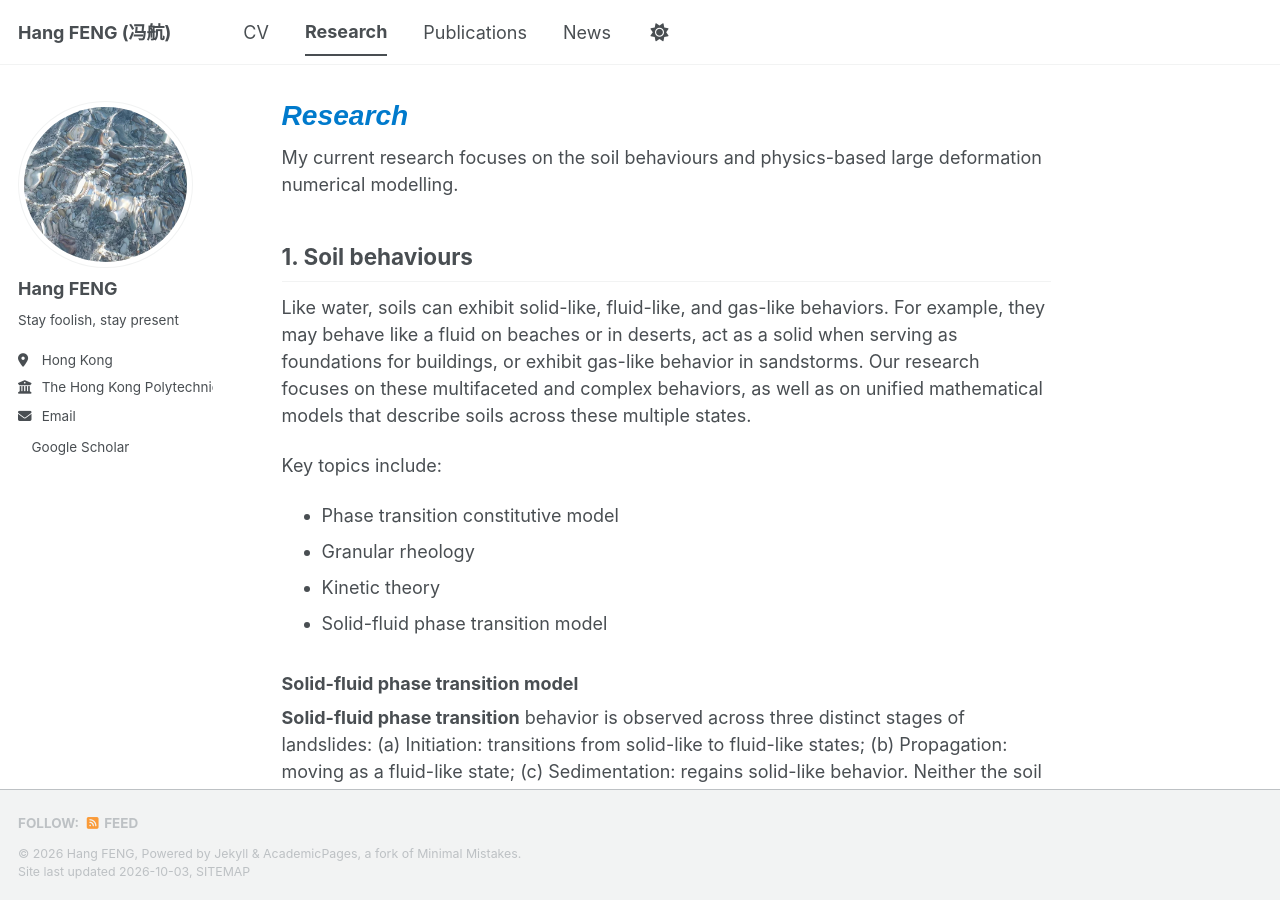
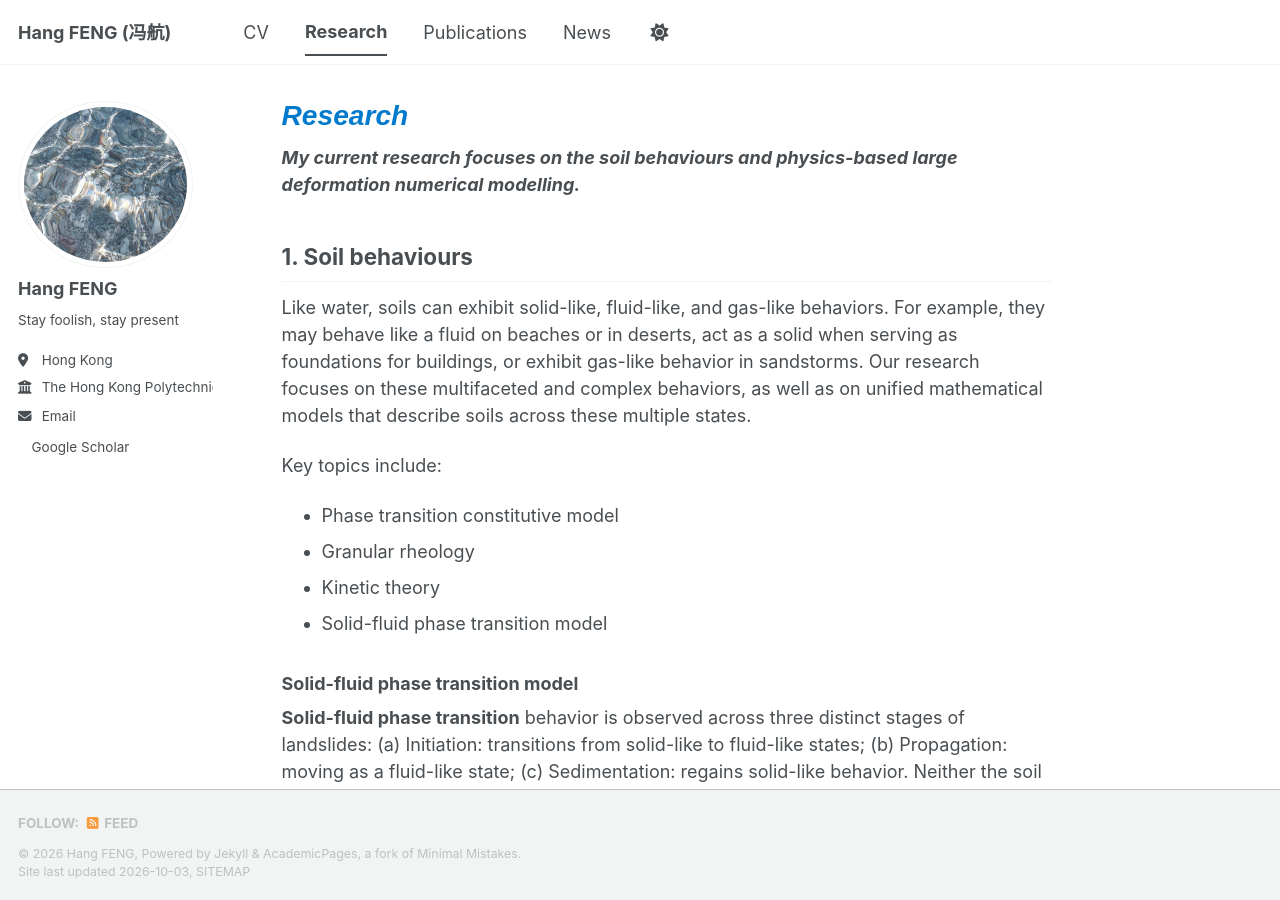
Before and after one commit to fenghang454/fenghang454.github.io, a Jekyll site: the page built from _pages/research.md, in a window 1280 px wide and 900 px high. Built offline with Jekyll 4.4.1, drawn with Linux system fonts in a browser that asks for light colours; a style sheet for code colours, icons or effects is not loaded.

Commit message:
Update research.md

```diff
--- a/_pages/research.md
+++ b/_pages/research.md
@@ -4,7 +4,9 @@ permalink: /research/
 author_profile: true
 ---
 
-My current research focuses on the soil behaviours and physics-based large deformation numerical modelling.
+<span style="font-weight: bold; font-style: italic">
+  My current research focuses on the soil behaviours and physics-based large deformation numerical modelling.
+</span>
 
 ## 1. Soil behaviours
 Like water, soils can exhibit solid-like, fluid-like, and gas-like behaviors. For example, they may behave like a fluid on beaches or in deserts, act as a solid when serving as foundations for buildings, or exhibit gas-like behavior in sandstorms. Our research focuses on these multifaceted and complex behaviors, as well as on unified mathematical models that describe soils across these multiple states.
```
